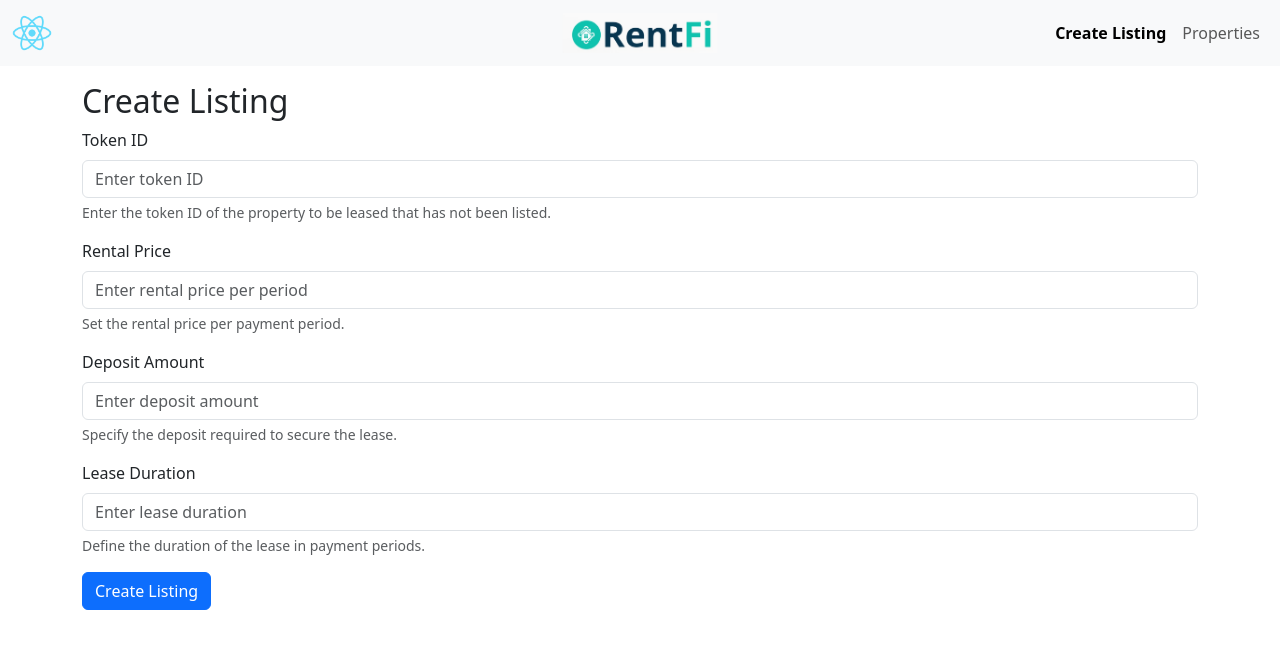
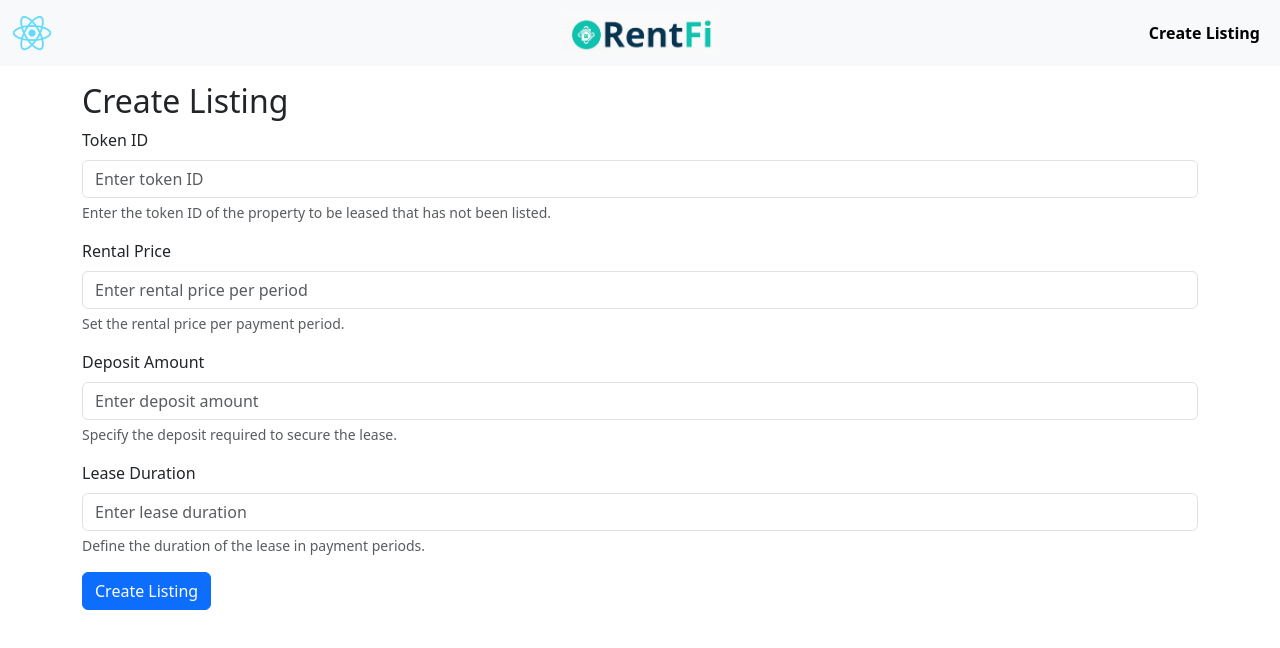
Before and after one commit to hschickdevs/RentFi, a React (Create React App) app: page /createListing in a window 1280 px wide. Shown: the top 648 px of the page. Built offline with nearby package versions, Linux system fonts and the light colour scheme.

Commit message:
remove property tab

```diff
--- a/src/Navbar.js
+++ b/src/Navbar.js
@@ -16,7 +16,6 @@ const Navbar = () => {
        </NavLink>
        <div className="navbar-nav ml-auto">
          <NavLink className="nav-item nav-link" to="/createListing">Create Listing</NavLink>
-         <NavLink className="nav-item nav-link" to="/properties">Properties</NavLink>
        </div>
      </div>
    </nav>
```
